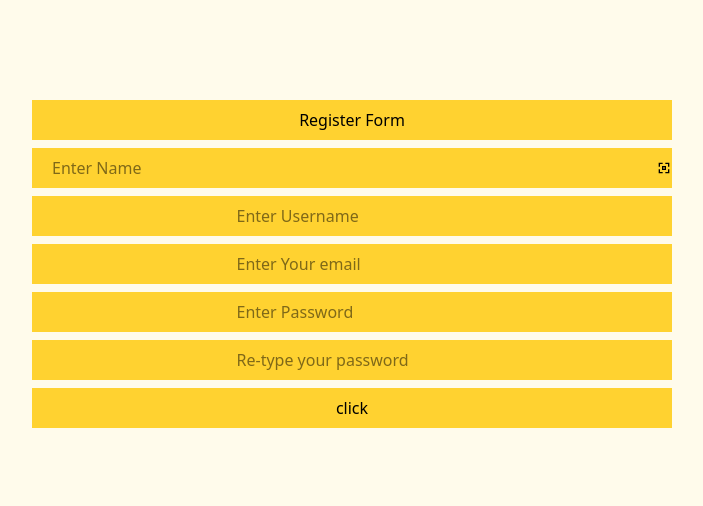
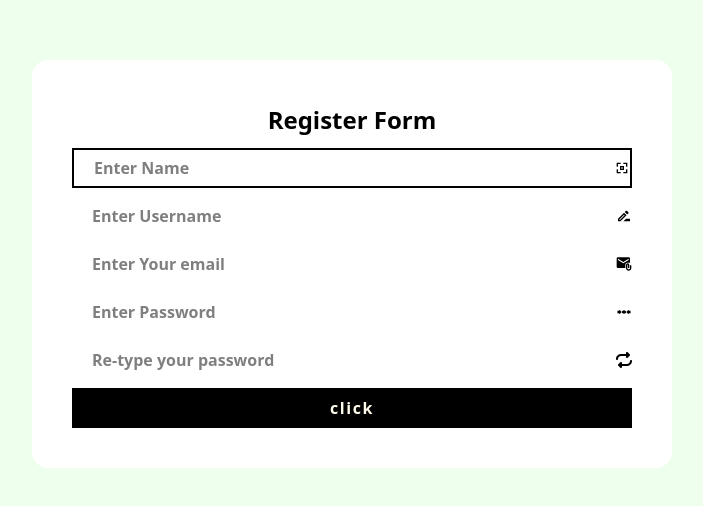
Before and after one commit to Ayush6659/BillApp, a React (Vite) app: page / in a window 1280 px wide. Shown: the part 136-642 px from the top of the page, without its empty margins (288-991 px from the left). Built offline with nearby package versions, Linux system fonts and the light colour scheme.

Commit message:
applied some css

```diff
--- a/src/Components/Users/Register.jsx
+++ b/src/Components/Users/Register.jsx
@@ -1,31 +1,39 @@
 import React from 'react'
 import { CgNametag } from "react-icons/cg";
+import { MdOutlineDriveFileRenameOutline } from "react-icons/md";
+import { MdAttachEmail } from "react-icons/md";
+import { TbPassword } from "react-icons/tb";
+import { FaRepeat } from "react-icons/fa6";
 
 const Register = () => {
   return (
-    <div className='bg-amber-50 w-full h-full flex items-center justify-center '>
-     <form action="" className='w-1/2  flex items-center justify-center flex-col gap-2 ' >
-      <div className='w-full bg-amber-300 flex justify-center items-center h-10 '>
-        <h1>Register Form</h1>
+    <div className='bg-[#efef] w-full h-full flex items-center justify-center '>
+     <form action="" className='w-1/2  flex items-center justify-center flex-col gap-2 bg-white py-10 rounded-2xl px-10' >
+      <div className='w-full  flex justify-center items-center h-10 '>
+        <h1 className='text-2xl font-bold'>Register Form</h1>
       </div>
-      <div className='w-full bg-amber-300 flex justify-center items-center h-10 '>
-        <input type="text" name="" placeholder='Enter Name' className='w-full outline-0 text-md px-5'/>
+      <div className='w-full flex justify-center items-center h-10 border-[2px]  '>
+        <input type="text" name="" placeholder='Enter Name' className='w-full outline-0 text-md px-5 font-bold p'/>
         <span><CgNametag /></span>
       </div>
-      <div className='w-full bg-amber-300 flex justify-center items-center h-10 '>
-        <input type="text" name="" placeholder='Enter Username' />
+      <div className='w-full flex justify-center items-center h-10 '>
+        <input type="text" name="" placeholder='Enter Username' className='w-full outline-0 text-md px-5 font-bold p' />
+        <span><MdOutlineDriveFileRenameOutline /></span>
       </div>
-      <div className='w-full bg-amber-300 flex justify-center items-center h-10 '>
-        <input type="email" name="" placeholder='Enter Your email' />
+      <div className='w-full flex justify-center items-center h-10 '>
+        <input type="email" name="" placeholder='Enter Your email'  className='w-full outline-0 text-md px-5 font-bold p'/>
+        <span><MdAttachEmail /></span>
       </div>
-      <div className='w-full bg-amber-300 flex justify-center items-center h-10 '>
-        <input type="password" placeholder='Enter Password'/>
+      <div className='w-full flex justify-center items-center h-10 '>
+        <input type="password" placeholder='Enter Password'  className='w-full outline-0 text-md px-5 font-bold p'/>
+        <span><TbPassword /></span>
       </div>
-      <div className='w-full bg-amber-300 flex justify-center items-center h-10 '>
-        <input type="password" placeholder='Re-type your password'/>
+      <div className='w-full  flex justify-center items-center h-10 '>
+        <input type="password" placeholder='Re-type your password'  className='w-full outline-0 text-md px-5 font-bold p'/>
+        <span><FaRepeat /></span>
       </div>
-      <div className='w-full bg-amber-300 flex justify-center items-center h-10 '>
-        <button>click</button>
+      <div className='w-full  flex justify-center items-center h-10 bg-black text-amber-50 '>
+        <button className='font-bold tracking-widest'>click</button>
       </div>
      </form>
     </div>
```
